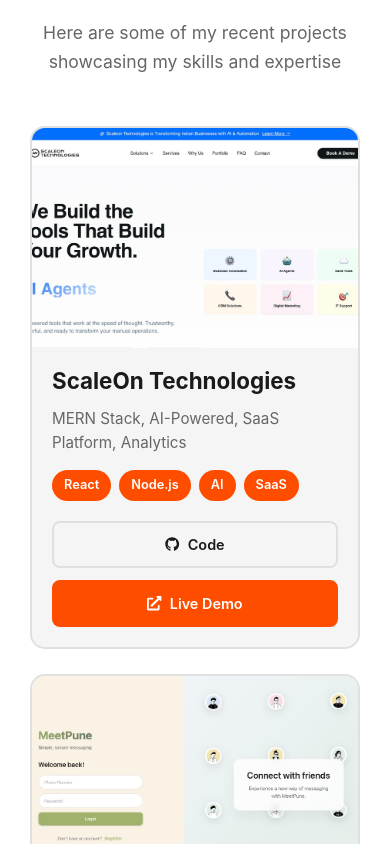
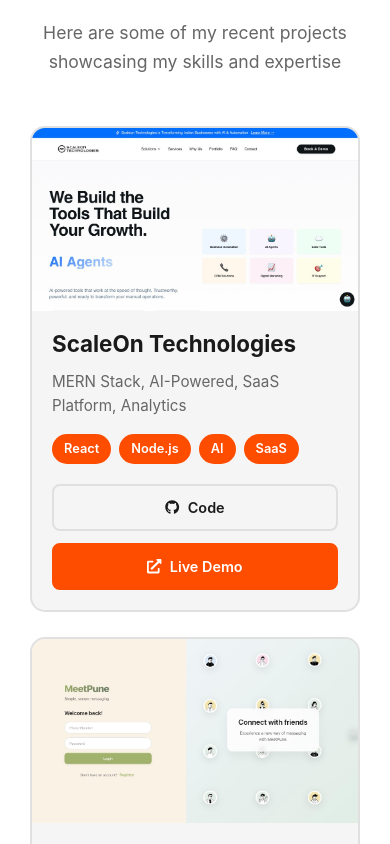
Before and after one commit to ShyamCoder2024/Portfolio, a React (Vite) app: page / in a window 390 px wide. Shown: the part 3800-4644 px from the top of the page. Built offline with nearby package versions, Linux system fonts and the light colour scheme.

Commit message:
style: Use aspect-ratio 16/9 for project images to prevent cropping

```diff
--- a/src/components/Projects.css
+++ b/src/components/Projects.css
@@ -37,7 +37,8 @@
 
 .project-image {
     width: 100%;
-    height: 250px;
+    aspect-ratio: 16 / 9;
+    height: auto;
     overflow: hidden;
 }
 
@@ -130,9 +131,7 @@
         padding: 0 15px;
     }
 
-    .project-image {
-        height: 220px;
-    }
+
 
     .project-content {
         padding: 20px;
```
